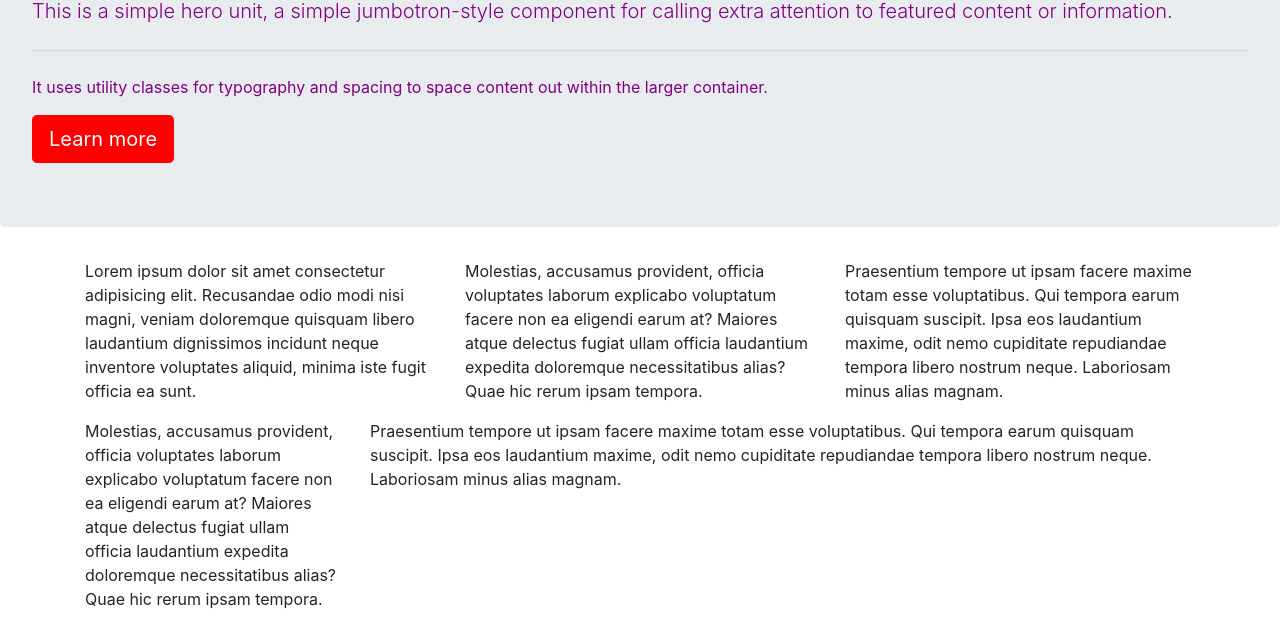
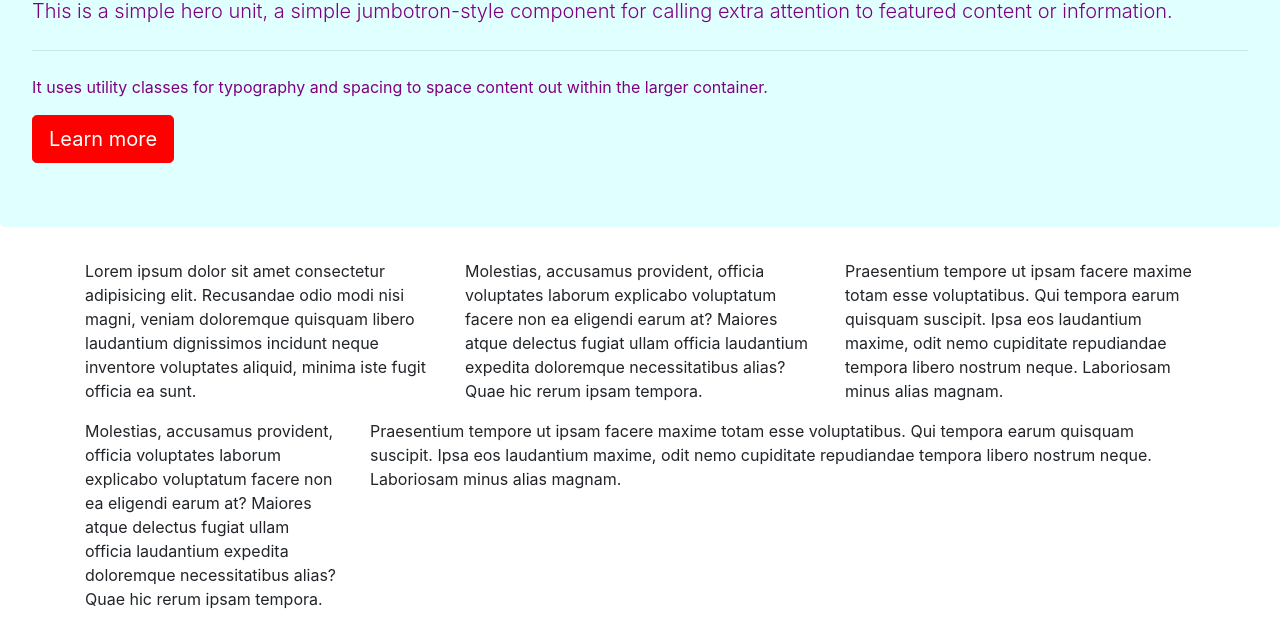
Before and after one commit to bioub/Formation_Industrialisation_Front_End_2020_03, a website: page src/index.html in a window 1280 px wide. Shown: the part 199-826 px from the top of the page. Drawn offline with nearby package versions, Linux system fonts and the light colour scheme; files that its build step writes are made by us from their sources.

Commit message:
feat: correction sass

```diff
--- a/package.json
+++ b/package.json
@@ -17,7 +17,7 @@
     "serve": "live-server src --mount=/node_modules:node_modules",
     "prettier": "prettier **/*.{js,html,css,scss,md,ts,json} --write",
     "lint:html": "htmlhint",
-    "build:scss": "node-sass --recursive --output src/css src/scss",
+    "build:scss": "node-sass --recursive --output src/css --output-style compressed src/scss",
     "watch:scss": "nodemon --ext scss --exec npm run build:scss"
   },
   "prettier": {
--- a/src/index.html
+++ b/src/index.html
@@ -6,7 +6,6 @@
     <meta name="viewport" content="width=device-width, initial-scale=1, shrink-to-fit=no" />
 
     <!-- Bootstrap CSS -->
-    <link rel="stylesheet" href="../node_modules/bootstrap/dist/css/bootstrap.css" />
     <link rel="stylesheet" href="css/app.css" />
 
     <title>Hello, world!</title>
@@ -52,17 +51,17 @@
     <!-- .container>.row>.col*3>lorem -->
     <div class="container">
       <div class="row">
-        <div class="col">
+        <div class="col-sm">
           Lorem ipsum dolor sit amet consectetur adipisicing elit. Recusandae odio modi nisi magni, veniam doloremque
           quisquam libero laudantium dignissimos incidunt neque inventore voluptates aliquid, minima iste fugit officia
           ea sunt.
         </div>
-        <div class="col">
+        <div class="col-sm">
           Molestias, accusamus provident, officia voluptates laborum explicabo voluptatum facere non ea eligendi earum
           at? Maiores atque delectus fugiat ullam officia laudantium expedita doloremque necessitatibus alias? Quae hic
           rerum ipsam tempora.
         </div>
-        <div class="col">
+        <div class="col-sm">
           Praesentium tempore ut ipsam facere maxime totam esse voluptatibus. Qui tempora earum quisquam suscipit. Ipsa
           eos laudantium maxime, odit nemo cupiditate repudiandae tempora libero nostrum neque. Laboriosam minus alias
           magnam.
@@ -70,7 +69,7 @@
       </div>
 
       <div class="row my-3">
-        <div class="col-3">
+        <div class="col-1">
           Molestias, accusamus provident, officia voluptates laborum explicabo voluptatum facere non ea eligendi earum
           at? Maiores atque delectus fugiat ullam officia laudantium expedita doloremque necessitatibus alias? Quae hic
           rerum ipsam tempora.
--- a/src/scss/app.scss
+++ b/src/scss/app.scss
@@ -1,7 +1,50 @@
 @import 'variables';
+
+body {
+  -webkit-user-select: none;
+}
 
 @import 'jumbotron';
 
 $primary: red;
+$link-color: red;
+$jumbotron-bg: lightcyan;
+$grid-columns: 4;
 
-@import '../../node_modules/bootstrap/scss/bootstrap.scss';
+@import '../../node_modules/bootstrap/scss/functions';
+@import '../../node_modules/bootstrap/scss/variables';
+@import '../../node_modules/bootstrap/scss/mixins';
+// @import "../../node_modules/bootstrap/scss/root";
+@import '../../node_modules/bootstrap/scss/reboot';
+@import '../../node_modules/bootstrap/scss/type';
+// @import "../../node_modules/bootstrap/scss/images";
+// @import "../../node_modules/bootstrap/scss/code";
+@import '../../node_modules/bootstrap/scss/grid';
+// @import "../../node_modules/bootstrap/scss/tables";
+// @import "../../node_modules/bootstrap/scss/forms";
+@import '../../node_modules/bootstrap/scss/buttons';
+@import '../../node_modules/bootstrap/scss/transitions';
+// @import "../../node_modules/bootstrap/scss/dropdown";
+// @import "../../node_modules/bootstrap/scss/button-group";
+// @import "../../node_modules/bootstrap/scss/input-group";
+// @import "../../node_modules/bootstrap/scss/custom-forms";
+@import '../../node_modules/bootstrap/scss/nav';
+@import '../../node_modules/bootstrap/scss/navbar';
+// @import "../../node_modules/bootstrap/scss/card";
+// @import "../../node_modules/bootstrap/scss/breadcrumb";
+// @import "../../node_modules/bootstrap/scss/pagination";
+// @import "../../node_modules/bootstrap/scss/badge";
+@import '../../node_modules/bootstrap/scss/jumbotron';
+// @import "../../node_modules/bootstrap/scss/alert";
+// @import "../../node_modules/bootstrap/scss/progress";
+// @import "../../node_modules/bootstrap/scss/media";
+// @import "../../node_modules/bootstrap/scss/list-group";
+@import '../../node_modules/bootstrap/scss/close';
+// @import "../../node_modules/bootstrap/scss/toasts";
+@import '../../node_modules/bootstrap/scss/modal';
+// @import "../../node_modules/bootstrap/scss/tooltip";
+// @import "../../node_modules/bootstrap/scss/popover";
+// @import "../../node_modules/bootstrap/scss/carousel";
+// @import "../../node_modules/bootstrap/scss/spinners";
+@import '../../node_modules/bootstrap/scss/utilities';
+// @import "../../node_modules/bootstrap/scss/print";
```
